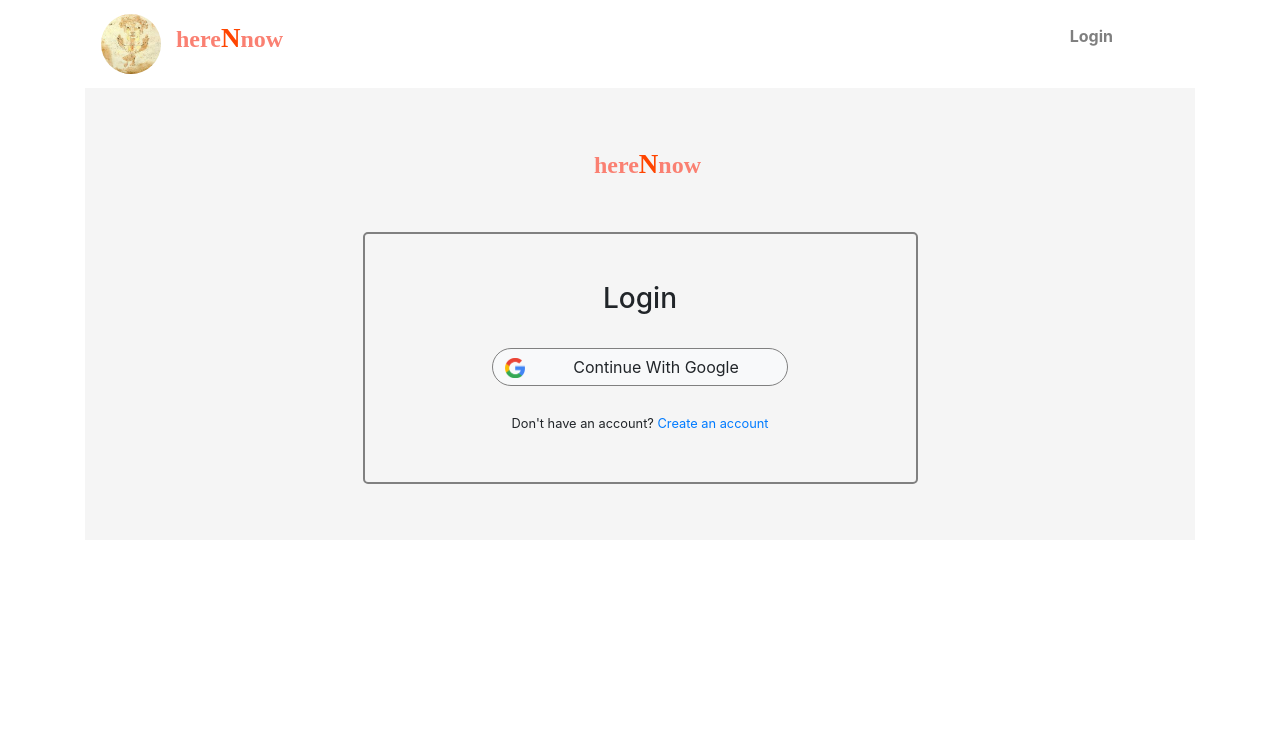
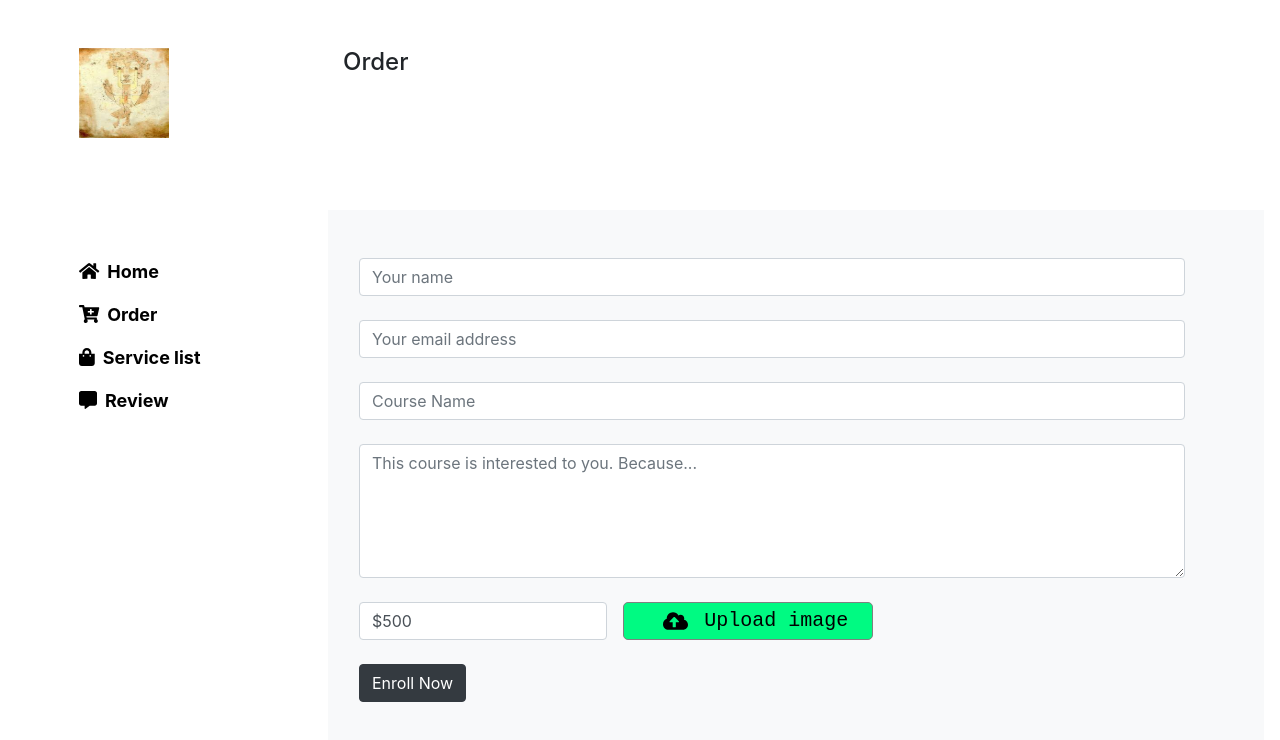
Before and after one commit to Ariiiff/here-n-now, a React (Create React App) app: page /customer/placeOrder in a window 1280 px wide. Before the commit this address led to /login. Shown: the top 740 px of the page. Built offline with nearby package versions, Linux system fonts and the light colour scheme.

Commit message:
added customer Placeorder page

```diff
--- a/package.json
+++ b/package.json
@@ -13,7 +13,7 @@
     "firebase": "^9.0.0",
     "react": "^17.0.2",
     "react-dom": "^17.0.2",
-    "react-hook-form": "^7.13.0",
+    "react-hook-form": "6.9.2",
     "react-icons": "^4.2.0",
     "react-router-dom": "^5.2.0",
     "react-scripts": "4.0.3",
--- a/src/App.js
+++ b/src/App.js
@@ -28,9 +28,12 @@ function App() {
           <Route path="/login">
             <LoginPage></LoginPage>
           </Route>
-          <PrivateRoute path="/customer/placeOrder">
+          <Route path="/customer/placeOrder">
             <CustomerPlaceOrder></CustomerPlaceOrder>
-          </PrivateRoute>
+          </Route>
+          {/* <PrivateRoute path="/customer/placeOrder">
+            <CustomerPlaceOrder></CustomerPlaceOrder>
+          </PrivateRoute> */}
         </Switch>
       </Router>
     </UserContext.Provider>
--- a/src/Component/Customer/CustomerPlaceOrder/CustomerPlaceOrder.js
+++ b/src/Component/Customer/CustomerPlaceOrder/CustomerPlaceOrder.js
@@ -2,8 +2,8 @@ import React, { useContext } from 'react';
 import Sidebar from '../Sidebar/Sidebar';
 import { useForm } from "react-hook-form";
 import './CustomerPlaceOrder.css';
-// import { FontAwesomeIcon } from '@fortawesome/react-fontawesome';
-// import { faCloudUploadAlt } from '@fortawesome/free-solid-svg-icons';
+import { FontAwesomeIcon } from '@fortawesome/react-fontawesome';
+import { faCloudUploadAlt } from '@fortawesome/free-solid-svg-icons';
 import logo from '../../../images/logos/logo.jpg';
 import { Link } from 'react-router-dom';
 import { useState } from 'react';
@@ -14,12 +14,12 @@ const CustomerPlaceOrder = () => {
     const [loggedInUser, setLoggedInUser] = useContext(UserContext);
     const [isConfirm, setIsConfirm] = useState(false);
 
-    // const [file, setFile] = useState(null);
+    const [file, setFile] = useState(null);
 
-    // const handleFileChange = (e) => {
-    //     const newFile = e.target.files[0];
-    //     setFile(newFile);
-    // }
+    const handleFileChange = (e) => {
+        const newFile = e.target.files[0];
+        setFile(newFile);
+    }
 
     const { register, handleSubmit, errors } = useForm();
 
@@ -27,7 +27,7 @@ const CustomerPlaceOrder = () => {
         const {name, email, details, price} = data;
         const {serviceName, serviceId, serviceDescription, serviceImg, serviceImage} = loggedInUser;
         const formData = new FormData();
-        // formData.append('file', file);
+        formData.append('file', file);
         formData.append('name', name);
         formData.append('email', email);
         formData.append('serviceId', serviceId);
@@ -60,7 +60,7 @@ const CustomerPlaceOrder = () => {
         <div>
             <div className='row mt-5 mx-3'>
                 <div className="col-md-3">
-                    <Link to='/'><img src={logo} className="ml-5 mb-4" style={{ width: "90px" }} alt="" /></Link>
+                    <Link to='/'><img src={logo} className="ml-5 mb-4" style={{ width: "90px", height: "90px" }} alt="" /></Link>
                 </div>
                 <div className="col-md-9 d-flex justify-content-between">
                     <h4>Order</h4>
@@ -77,26 +77,28 @@ const CustomerPlaceOrder = () => {
                         <input type="text" className="form-control" name="name" ref={register({ required: true, maxLength: 20 })} placeholder="Your name" />
                         {errors.name && <span className="text-danger">This field is required</span>} <br />
 
-                        <input type="text" className="form-control" name="email" defaultValue={loggedInUser.email} ref={register({ required: true, maxLength: 30 })} placeholder="Your email address" />
-                        {errors.email && <span className="text-danger">This field is required</span>} <br />
-
-                        <input type="text" className="form-control" name="service" defaultValue={loggedInUser.serviceName} ref={register({ required: true, maxLength: 20 })} placeholder="Service name" />
+                        <input type="text" className="form-control" name="email"
+                         defaultValue={loggedInUser.email}
+                         ref={register({ required: true, maxLength: 30 })}
+                         placeholder="Your email address" />
+                         {errors.email && <span className="text-danger">This field is required</span>} <br />
+                        <input type="text" className="form-control" name="service" defaultValue={loggedInUser.serviceName} ref={register({ required: true, maxLength: 20 })} placeholder="Course Name" />
                         {errors.service && <span className="text-danger">This field is required</span>} <br />
 
-                        <textarea name="details" className="form-control" rows="5" ref={register({ required: true, maxLength: 60 })} placeholder="Comments..."></textarea><br />
+                        <textarea name="details" className="form-control" rows="5" ref={register({ required: true, maxLength: 60 })} placeholder="This course is interested to you. Because..."></textarea><br />
 
                         <div className="form-group d-flex">
                             <input style={{ width: "30%" }} type="text" className="form-control" name="price" ref={register({ required: true, maxLength: 10 })} placeholder="Price" value={'$500'} />
                             {errors.price && <span className="text-danger">This field is required</span>}
 
-                            {/* <input onChange={handleFileChange} style={{ width: "30%" }} type="file" name="files" id="exampleFormControlFile1"></input>
+                            <input onChange={handleFileChange} style={{ width: "30%" }} type="file" name="files" id="exampleFormControlFile1"></input>
                             <label for="exampleFormControlFile1" className="ml-3 py-2">
                                 <FontAwesomeIcon className="mx-3" icon={faCloudUploadAlt} />Upload image
-                            </label> */}
+                            </label>
 
                         </div>
 
-                        <input className="btn btn-dark" type="submit" /><br/>
+                        <input className="btn btn-dark" type="submit" value="Enroll Now" />
                             {
                                 isConfirm && <h6 className="text-center text-success">Your order is placed successfully</h6>
                             }
--- a/src/Component/SharedItem/NavBar/NavBar.css
+++ b/src/Component/SharedItem/NavBar/NavBar.css
@@ -15,6 +15,9 @@
 .nav-link{
     cursor: pointer;
 }
+.container{
+    border-radius: 3px;
+}
 .company-logoName{
     margin-top: 5px;
     margin-left: 15px;
--- a/src/Component/SharedItem/NavBar/NavBar.js
+++ b/src/Component/SharedItem/NavBar/NavBar.js
@@ -1,5 +1,5 @@
 import React from 'react';
-import { useContext } from 'react';
+import { useContext, useState, useEffect} from 'react';
 import { Link } from 'react-router-dom';
 import { UserContext } from '../../../App';
 import logo from '../../../images/logos/logo.jpg';
@@ -7,6 +7,19 @@ import './NavBar.css';
 import { useLocation, useHistory } from 'react-router-dom'
 
 const NavBar = () => {
+
+    const [onScrolled, setOnScrolled] = useState(false);
+    const handleStickyNav = () => {
+        if(window.scrollY > 200){
+            setOnScrolled(true)
+        } else{
+            setOnScrolled(false)
+        }
+    }
+
+    useEffect(() => {
+        window.addEventListener('scroll', handleStickyNav)
+    })
 
     const [loggedInUser, setLoggedInUser] = useContext(UserContext);
     const location = useLocation();
@@ -21,7 +34,7 @@ const NavBar = () => {
     }
 
     return (
-        <nav class="navbar navbar-expand-lg navbar-light">
+        <nav className={`navbar navbar-expand-lg navbar-light ${onScrolled ? "fixed-top scrolling-navbar container navbar-dark bg-dark px-4 py-0" : null}`}>
             <Link to="/"><a class="navbar-brand brand_style">
                 <img className='logo' src={logo} alt="" srcset=""/>
                 <p className="company-logoName">here<span>N</span>now</p>
```
Also changed, not shown: 1 other file (tests, documents, lock files or other folders).
